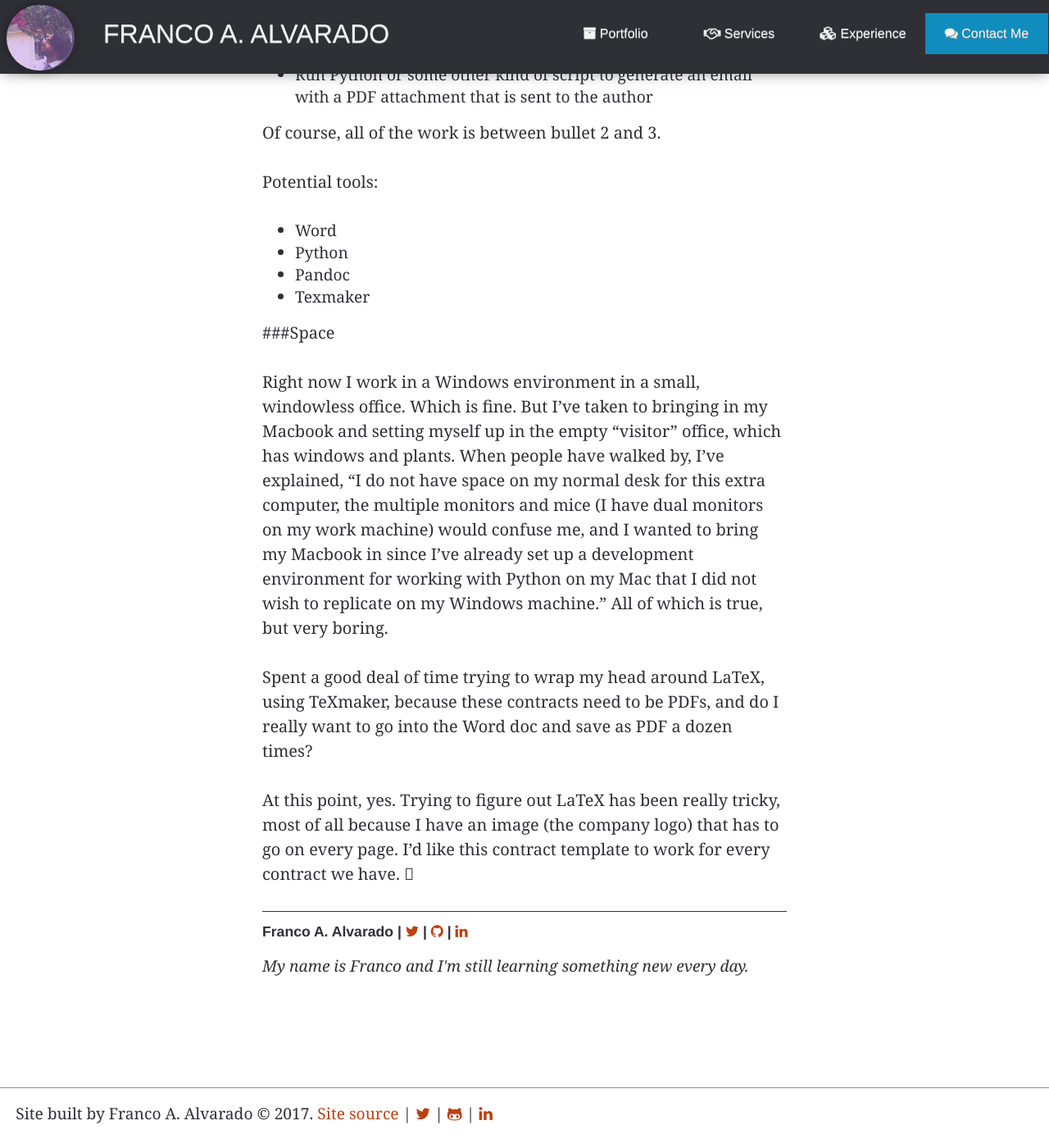
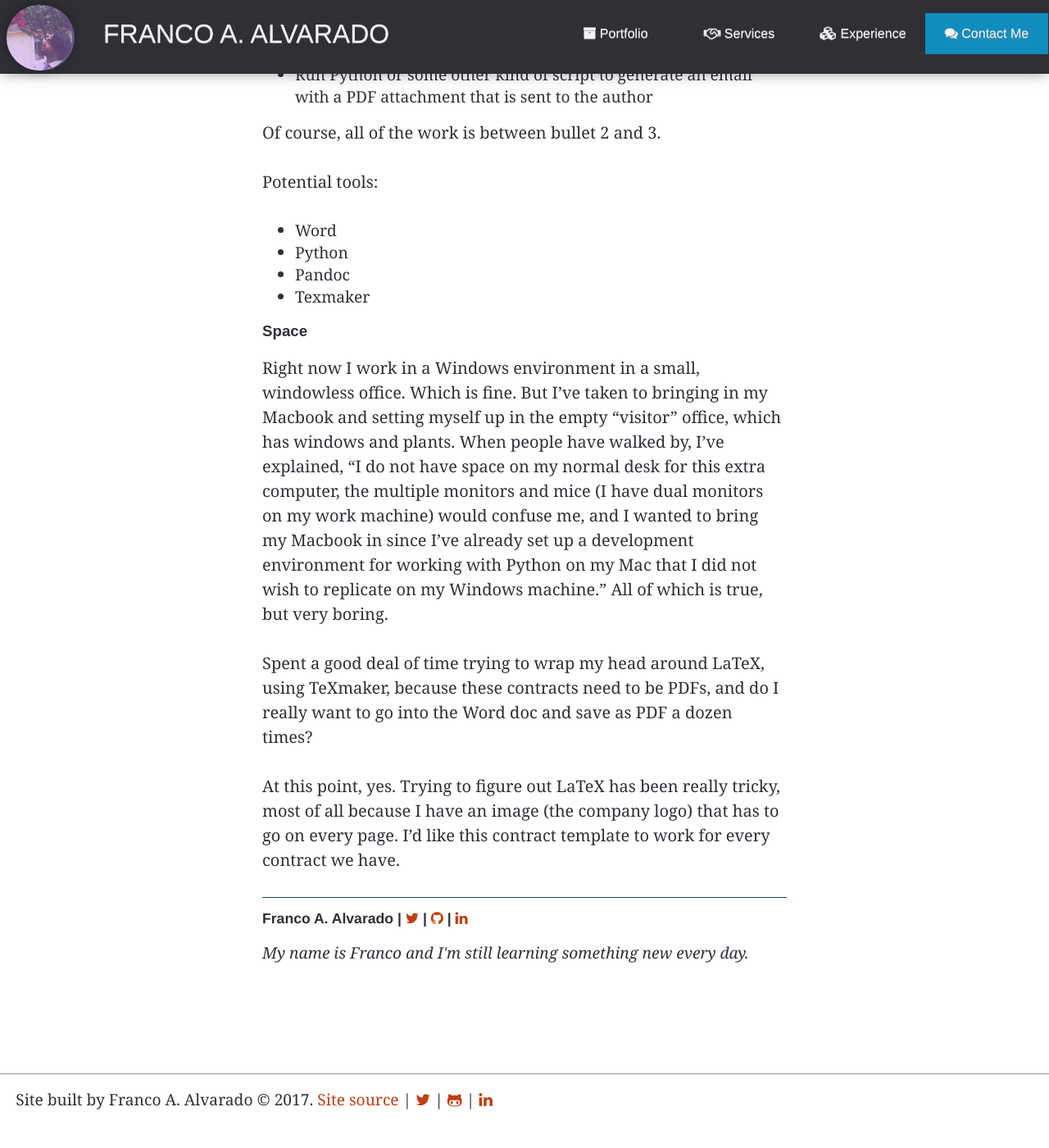
Before and after one commit to francopub/francopub.github.io, a Jekyll site: the page built from blog/_posts/2017-04-04-Automating-Contracts.md, in a window 1280 px wide and 1400 px high, scrolled down 598 px. Shown: the whole window at 82% size. Built offline with Jekyll 4.4.1, drawn with Linux system fonts in a browser that asks for light colours; some web fonts are replaced.

Commit message:
Weekly Blog Update

```diff
--- a/blog/_posts/2017-04-04-Automating-Contracts.md
+++ b/blog/_posts/2017-04-04-Automating-Contracts.md
@@ -29,10 +29,10 @@ Potential tools:
 - Pandoc
 - Texmaker
 
-###Space
+### Space
 
 Right now I work in a Windows environment in a small, windowless office. Which is fine. But I've taken to bringing in my Macbook and setting myself up in the empty "visitor" office, which has windows and plants. When people have walked by, I've explained, "I do not have space on my normal desk for this extra computer, the multiple monitors and mice (I have dual monitors on my work machine) would confuse me, and I wanted to bring my Macbook in since I've already set up a development environment for working with Python on my Mac that I did not wish to replicate on my Windows machine." All of which is true, but very boring.
 
 Spent a good deal of time trying to wrap my head around LaTeX, using TeXmaker, because these contracts need to be PDFs, and do I really want to go into the Word doc and save as PDF a dozen times?
 
-At this point, yes. Trying to figure out LaTeX has been really tricky, most of all because I have an image (the company logo) that has to go on every page. I'd like this contract template to work for every contract we have. 
+At this point, yes. Trying to figure out LaTeX has been really tricky, most of all because I have an image (the company logo) that has to go on every page. I'd like this contract template to work for every contract we have.
--- a/blog/index.html
+++ b/blog/index.html
@@ -19,9 +19,9 @@ category: blog
 	<div class="post">
 		<h3 class="title"><a href="{{ post.url }}">{{ post.title }}</a></h3>
 		<p class="meta">{{ post.date | date_to_long_string }}</p>
-		<div class="entry">
+		<!--<div class="entry">
 			{{ post.content | strip_html | truncatewords: 10 }}
-		</div>
+		</div>-->
 	</div>
   {% endif %}
 {% endfor %}
```
Also changed, not shown: blog/_posts/2017-04-10-Yet-Another-Scheduling-Jekyll-Posts-Post.md (+1 -1 lines), update.py (+9 -5 lines), 4 other files.
